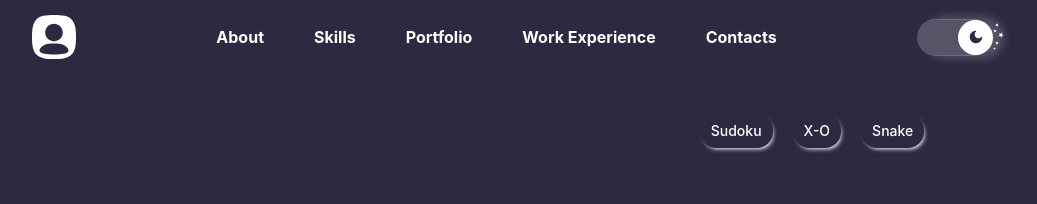
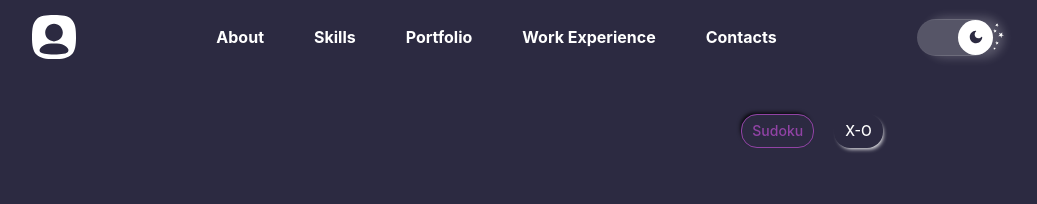
Before and after one commit to HELLRAID-cmd/Portfolio, a React (Vite) app in the folder client/: page / in a window 1280 px wide. Shown: the top 204 px of the page, without its empty margins (128-1165 px from the left). Built offline with nearby package versions, Linux system fonts and the light colour scheme; no server answers.

Commit message:
сделал sudoku по умолчанию

```diff
--- a/client/src/Components/Hero/Hero.tsx
+++ b/client/src/Components/Hero/Hero.tsx
@@ -8,7 +8,7 @@ import "./Hero.scss";
 import { useState } from "react";
 
 export const Hero = () => {
-  const [active, setActive] = useState("");
+  const [active, setActive] = useState("sudoku");
 
   return (
     <>
@@ -41,7 +41,6 @@ export const Hero = () => {
                 <div className="hero__game-links">
                   <Link to="/" onClick={() => setActive("sudoku")} className={`hero__game-link link ${active === "sudoku" ? "sudoku" : ""}`}>Sudoku</Link>
                   <Link to="/HeroXO" onClick={() => setActive("x-o")} className={`hero__game-link link ${active === "x-o" ? "x-o" : ""}`}>X-O</Link>
-                  <Link to="/HeroSnake" onClick={() => setActive("snake")} className={`hero__game-link link ${active === "snake" ? "snake" : ""}`}>Snake</Link>
                 </div>
 
                 <div className="hero__game-inner">
```
